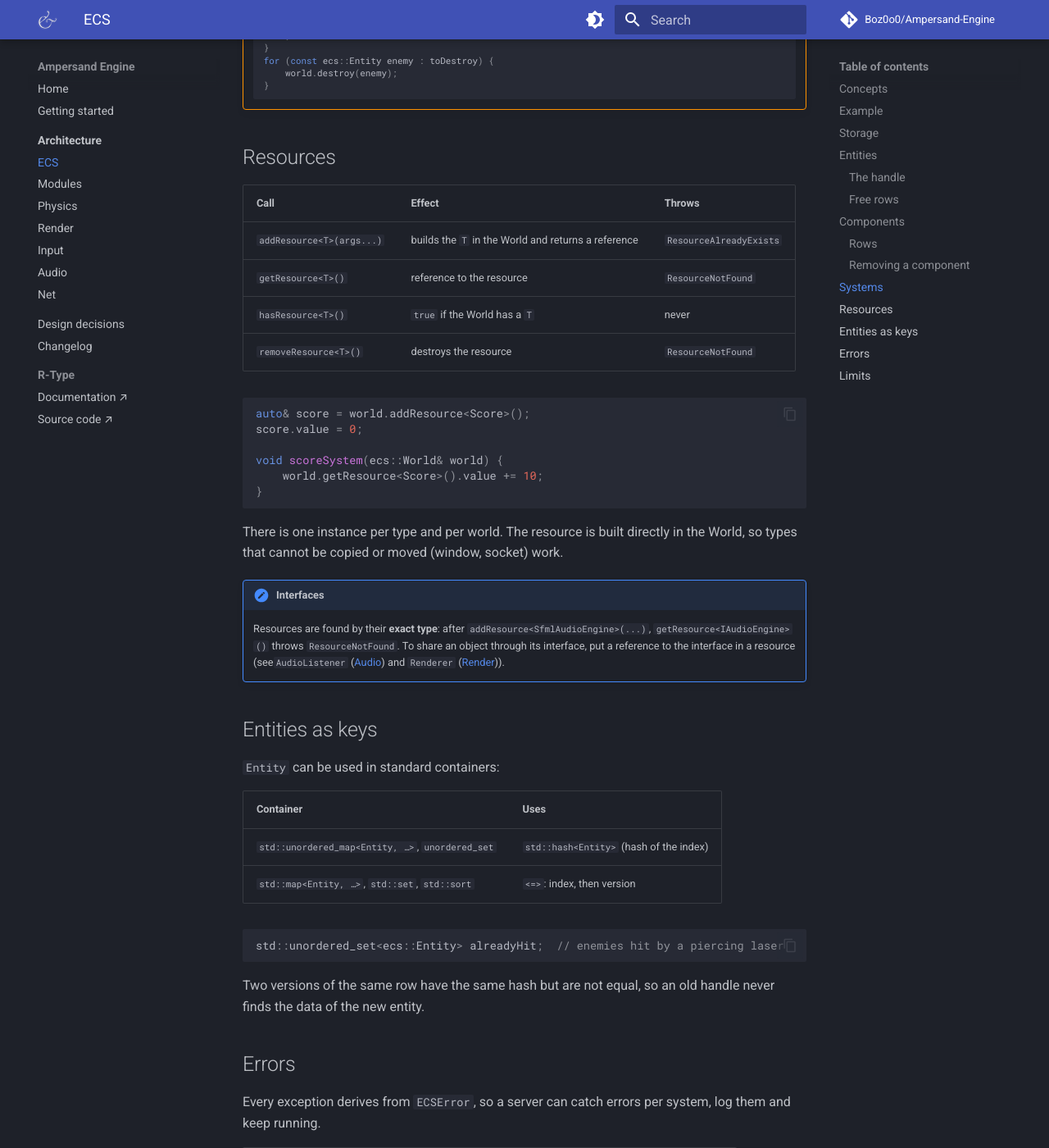
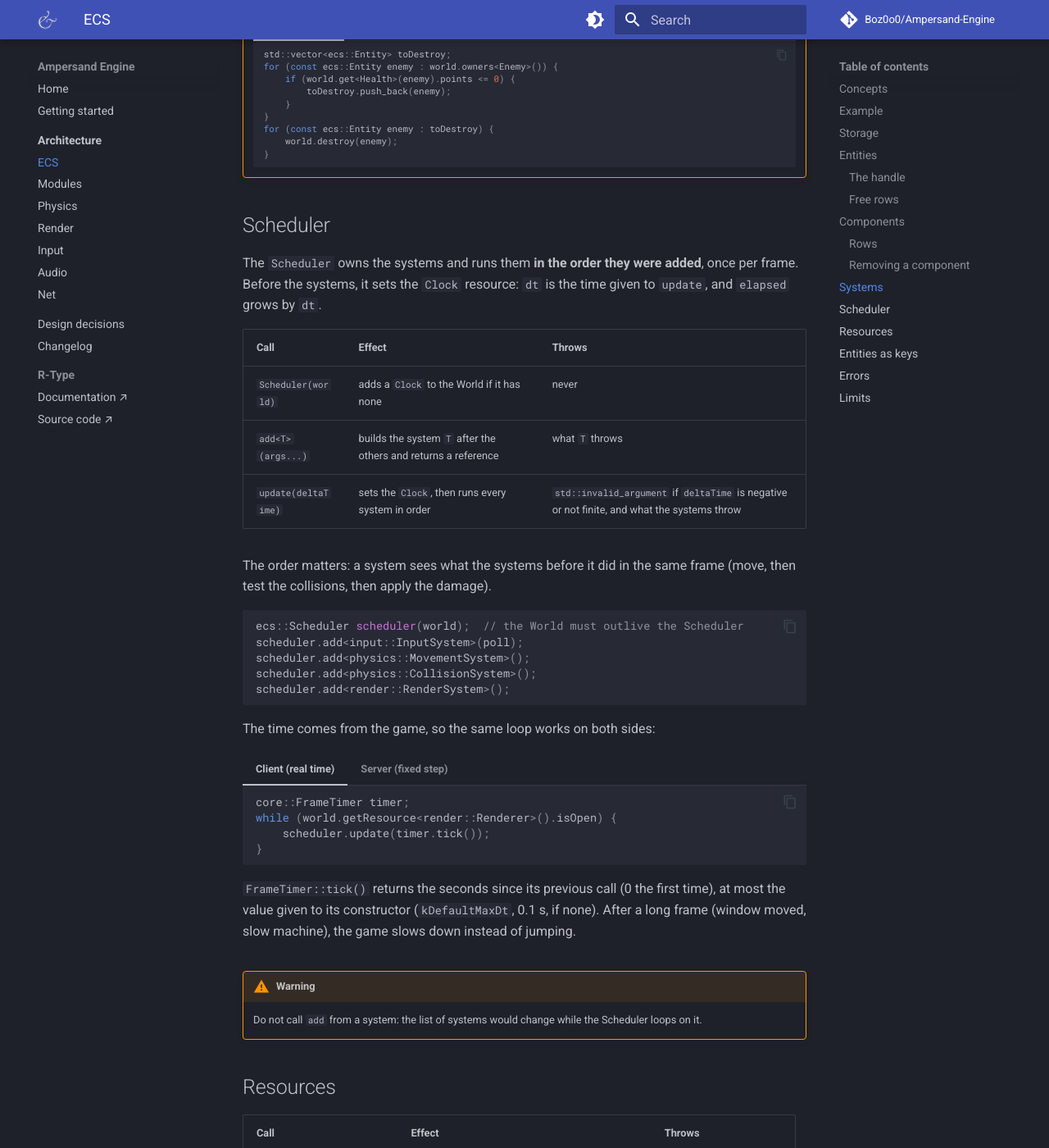
Before and after one commit to Boz0o0/Ampersand-Engine, an MkDocs documentation site: the page built from docs/mkdocs/architecture/ecs.md, in a window 1280 px wide and 1400 px high, scrolled down 5496 px. Shown: the whole window at 82% size. Built offline with MkDocs 1.6.1 and Material for MkDocs 9.7.7, drawn with Linux system fonts in a browser that asks for light colours; comment, search, counter and statistics services are not loaded; some of the changed text lies outside the part shown.

Commit message:
feat(doc): do for the Scheduler and the FrameTimer

````diff
--- a/docs/mkdocs/architecture/ecs.md
+++ b/docs/mkdocs/architecture/ecs.md
@@ -15,6 +15,7 @@ For why we chose this design, see [Design decisions](../decisions.md#ecs).
 | **Pool**      | The storage of one component type: all the `Transform`s together, packed.      |
 | **World**     | Owns everything: entities, their rows, the pools and the resources.            |
 | **System**    | Logic: a class with `update(World&)` that loops over entities.                 |
+| **Scheduler** | Runs the systems in order, once per frame, and fills the `Clock`.              |
 | **Resource**  | An object that exists once per world and belongs to no entity (clock, score…). |
 
 Everything is in the `ampersand::core::ecs` namespace. Include
@@ -36,16 +38,17 @@ namespace physics = ampersand::physics;
 
 int main() {
     ecs::World world;  // 10 000 entities at most by default
-    world.addResource<core::Clock>();  // a resource
 
     const ecs::Entity ship = world.create();  // an entity
     world.add(ship, core::Transform{});  // its components
     world.add(ship, physics::Velocity{.value = {120.0F, 0.0F}});
 
-    physics::MovementSystem movement;  // a system
+    ecs::Scheduler scheduler(world);  // adds the Clock resource
+    scheduler.add<physics::MovementSystem>();  // a system
+
+    core::FrameTimer timer;  // a frame counts as 0.1 s at most
     while (running) {
-        world.getResource<core::Clock>().dt = frameTime();
-        movement.update(world);  // moves the ship
+        scheduler.update(timer.tick());  // moves the ship
     }
 }
 ```
@@ -185,8 +188,8 @@ writes in the rows.
 
 ## Systems
 
-A system inherits `ISystem` and implements `update(World&)`. The game creates
-its systems once and calls `update` in its own loop, in the order it wants.
+A system inherits `ISystem` and implements `update(World&)`. The game gives its
+systems to a [Scheduler](#scheduler), or creates them and calls `update` itself.
 `owners<T>()` gives the entities that have a `T`, and the system checks the other
 components it needs with `has`:
 
@@ -247,6 +250,62 @@ single read in the entity's row.
 
         The entity moved into the current slot comes from the end of the list,
         so it was already visited.
+
+## Scheduler
+
+The `Scheduler` owns the systems and runs them **in the order they were added**,
+once per frame. Before the systems, it sets the `Clock` resource: `dt` is the
+time given to `update`, and `elapsed` grows by `dt`.
+
+| Call                 | Effect                                                         | Throws                  |
+| -------------------- | -------------------------------------------------------------- | ----------------------- |
+| `Scheduler(world)`   | adds a `Clock` to the World if it has none                     | never                   |
+| `add<T>(args...)`    | builds the system `T` after the others and returns a reference | what `T` throws         |
+| `update(deltaTime)`  | sets the `Clock`, then runs every system in order              | `std::invalid_argument` if `deltaTime` is negative or not finite, and what the systems throw |
+
+The order matters: a system sees what the systems before it did in the same
+frame (move, then test the collisions, then apply the damage).
+
+```cpp
+ecs::Scheduler scheduler(world);  // the World must outlive the Scheduler
+scheduler.add<input::InputSystem>(poll);
+scheduler.add<physics::MovementSystem>();
+scheduler.add<physics::CollisionSystem>();
+scheduler.add<render::RenderSystem>();
+```
+
+The time comes from the game, so the same loop works on both sides:
+
+=== "Client (real time)"
+
+    ```cpp
+    core::FrameTimer timer;
+    while (world.getResource<render::Renderer>().isOpen) {
+        scheduler.update(timer.tick());
+    }
+    ```
+
+    `FrameTimer::tick()` returns the seconds since its previous call (0 the
+    first time), at most the value given to its constructor (`kDefaultMaxDt`,
+    0.1 s, if none). After a long frame (window moved, slow machine), the game
+    slows down instead of jumping.
+
+=== "Server (fixed step)"
+
+    ```cpp
+    constexpr float kTick = 1.0F / 60.0F;
+    while (running) {
+        scheduler.update(kTick);
+        sleepUntilNextTick();
+    }
+    ```
+
+    Every update moves the game by the same time, so the same inputs give the
+    same result.
+
+!!! warning
+    Do not call `add` from a system: the list of systems would change while the
+    Scheduler loops on it.
 
 ## Resources
 
````
Also changed, not shown: other parts of docs/mkdocs/architecture/ecs.md (+2 -1 lines), CHANGELOG.md (+1 -0 lines), 1 other file.
